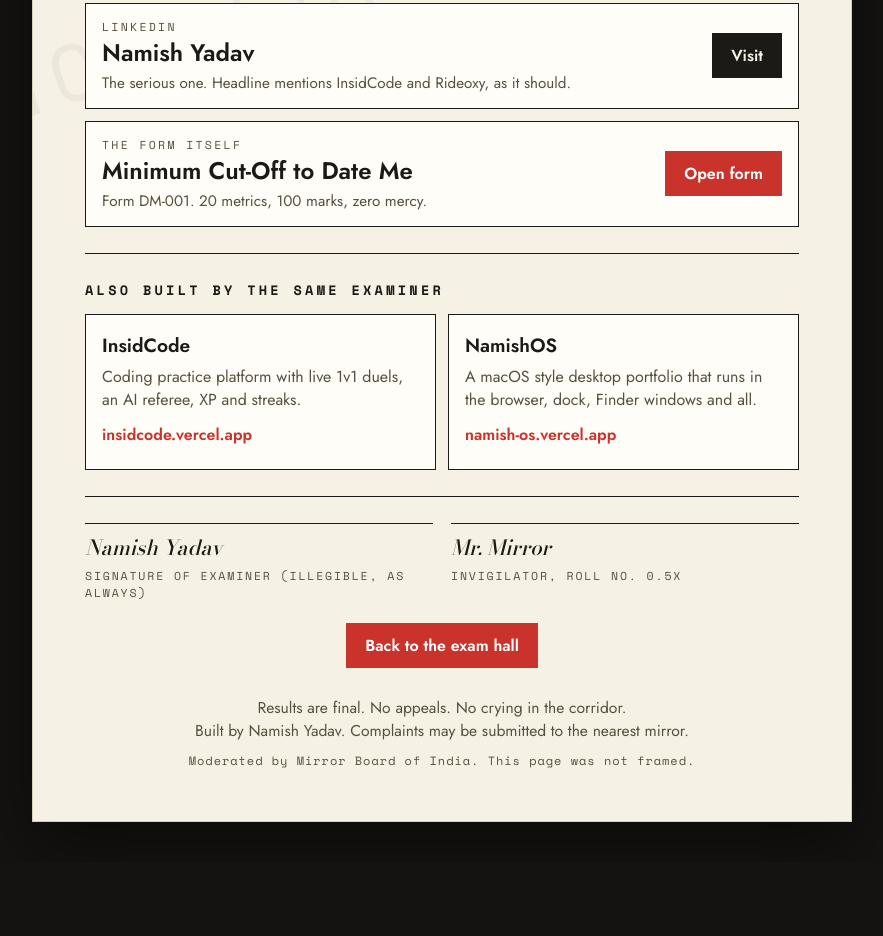
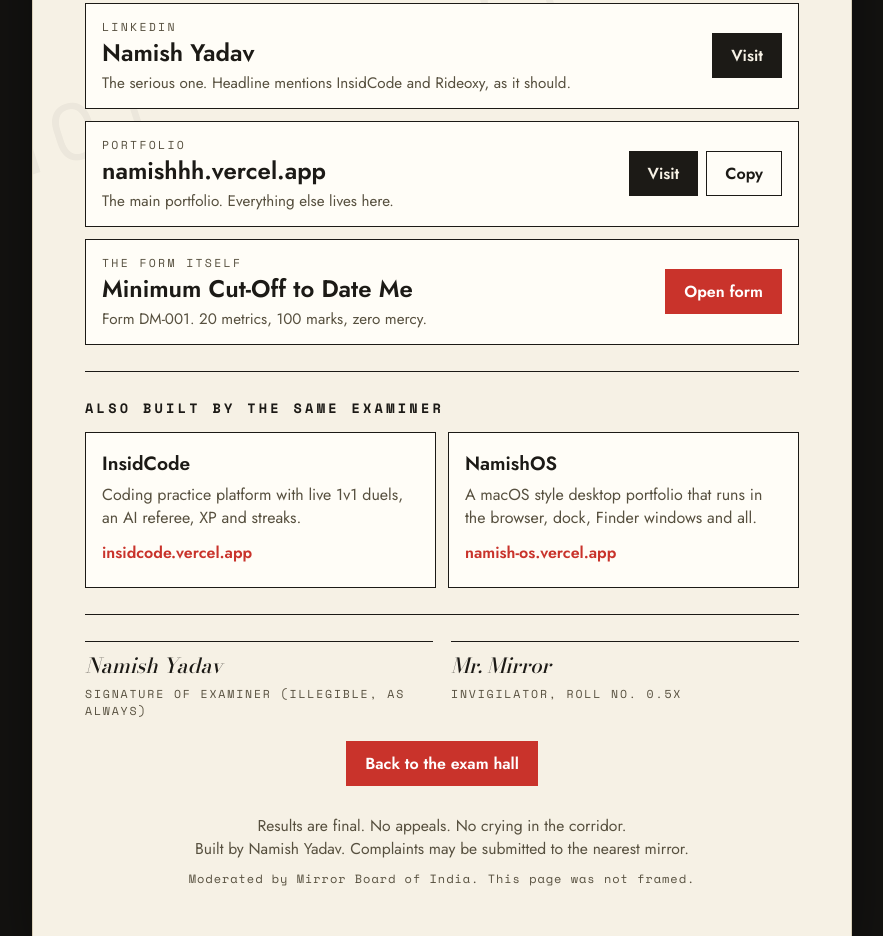
Before and after one commit to p3xz/minimum-cut-off-to-date-me-form, a plain HTML site: page credits.html in a window 1280 px wide. Shown: the part 948-1884 px from the top of the page, without its empty margins (198-1081 px from the left). Before the commit the page ends 1810 px from the top, so only its background shows below. Drawn offline with nearby package versions, Linux system fonts and the light colour scheme.

Commit message:
Add portfolio link to credits page

```diff
--- a/credits.html
+++ b/credits.html
@@ -371,6 +371,18 @@
 
     <div class="row">
       <div>
+        <div class="platform">Portfolio</div>
+        <div class="handle">namishhh.vercel.app</div>
+        <div class="note">The main portfolio. Everything else lives here.</div>
+      </div>
+      <div class="actions">
+        <a class="btn" href="https://namishhh.vercel.app" target="_blank" rel="noopener" aria-label="Open portfolio namishhh.vercel.app">Visit</a>
+        <button class="btn ghost" type="button" data-copy="https://namishhh.vercel.app" aria-label="Copy portfolio link">Copy</button>
+      </div>
+    </div>
+
+    <div class="row">
+      <div>
         <div class="platform">The form itself</div>
         <div class="handle">Minimum Cut-Off to Date Me</div>
         <div class="note">Form DM-001. 20 metrics, 100 marks, zero mercy.</div>
```
